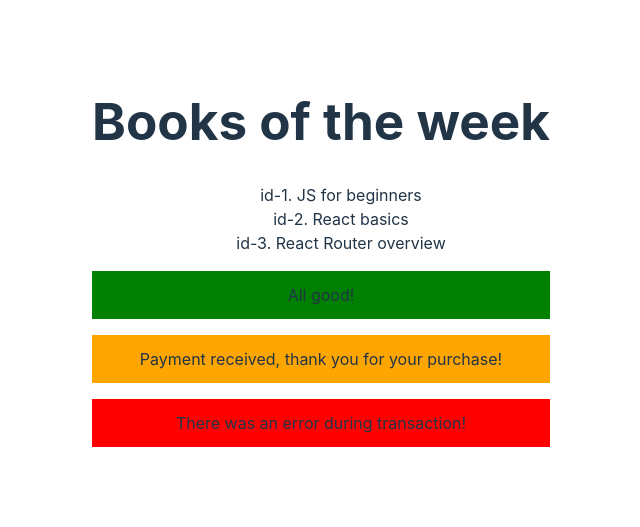
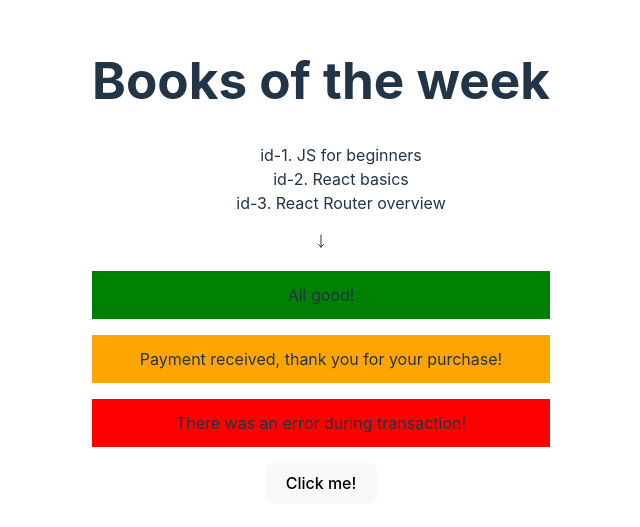
Before and after one commit to Serhii2009/my-react-project, a React (Vite) app: page / in a window 1280 px wide. Shown: the part 139-666 px from the top of the page, without its empty margins (319-959 px from the left). Built offline with nearby package versions, Linux system fonts and the light colour scheme.

Commit message:
add boutton

```diff
--- a/package.json
+++ b/package.json
@@ -12,7 +12,8 @@
   "dependencies": {
     "clsx": "^2.1.0",
     "react": "^18.2.0",
-    "react-dom": "^18.2.0"
+    "react-dom": "^18.2.0",
+    "react-icons": "^5.0.1"
   },
   "devDependencies": {
     "@types/react": "^18.2.43",
--- a/src/components/App.jsx
+++ b/src/components/App.jsx
@@ -1,15 +1,15 @@
 import "./App.css";
-// import { favouriteBooks } from "./BookList";
-// import { Product } from "./Product";
 import { BookList } from "./BookList";
 import { favouriteBooks } from "./Server";
 import { Alert } from "./Alert";
+import { HiOutlineArrowLongDown } from "react-icons/hi2";
 
 export const App = () => {
   return (
     <>
       <h1>Books of the week</h1>
       <BookList books={favouriteBooks} />
+      <HiOutlineArrowLongDown />
       <Alert variont="good">All good!</Alert>
       <Alert variont="warning">
         Payment received, thank you for your purchase!
@@ -18,3 +18,11 @@ export const App = () => {
     </>
   );
 };
+
+export const App1 = () => {
+  const handleClick = () => {
+    alert("I'm a button!");
+  };
+
+  return <button onClick={handleClick}>Click me!</button>;
+};
--- a/src/main.jsx
+++ b/src/main.jsx
@@ -1,10 +1,11 @@
 import React from "react";
 import ReactDOM from "react-dom/client";
-import { App } from "./components/App.jsx";
+import { App, App1 } from "./components/App.jsx";
 import "./index.css";
 
 ReactDOM.createRoot(document.getElementById("root")).render(
   <React.StrictMode>
     <App />
+    <App1 />
   </React.StrictMode>
 );
```
Also changed, not shown: 1 other file (tests, documents, lock files or other folders).
